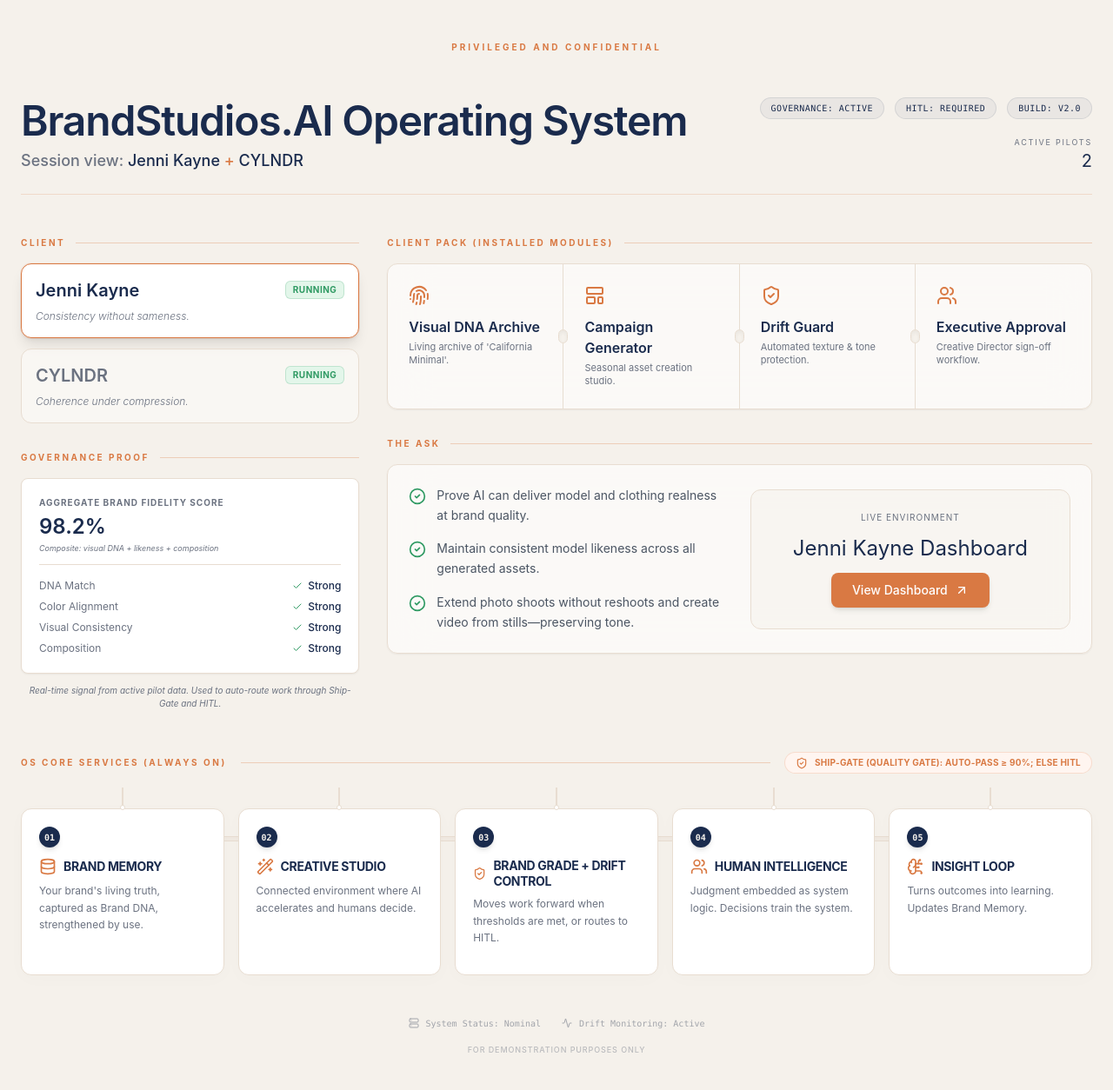
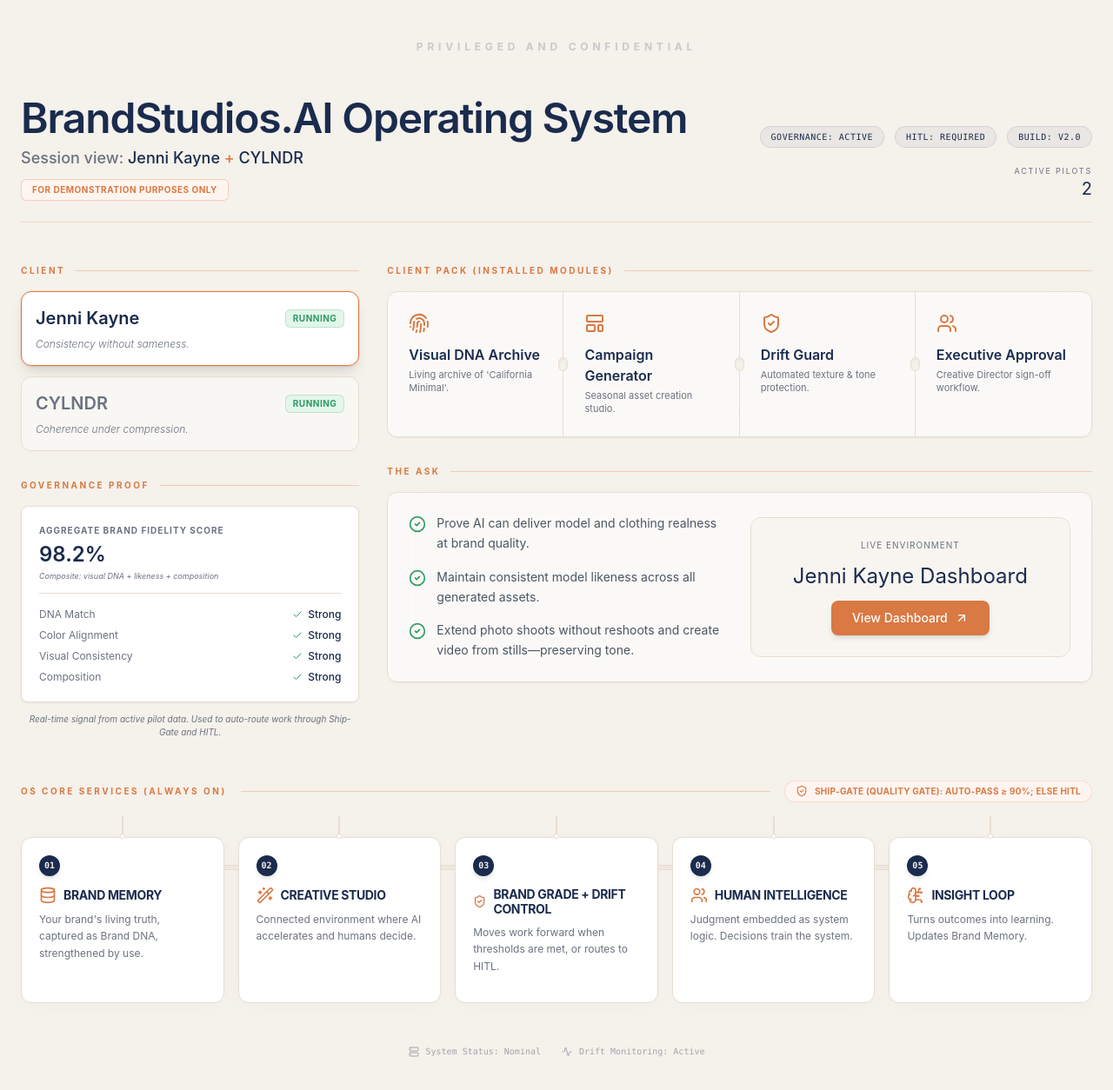
Before and after one commit to timothysepulvado/brandstudiosai_Brand_intil_slide, a Next.js app: page / in a window 1280 px wide. Shown: the top 1254 px of the page at 87% size. Built offline with nearby package versions, Linux system fonts and the light colour scheme.

Commit message:
Update disclaimer styling: watermark for P&C, badge for demo notice

```diff
--- a/components/BrandIntelligenceDiagram.jsx
+++ b/components/BrandIntelligenceDiagram.jsx
@@ -197,7 +197,7 @@
       <div className="mx-auto max-w-7xl px-6 py-10 space-y-12">
 
         <div className="text-center mb-2">
-          <span className="text-[10px] uppercase tracking-[0.3em] text-[#D97943] font-bold">Privileged and Confidential</span>
+          <span className="text-[12px] uppercase tracking-[0.4em] text-[#1a2b4d]/20 font-bold">Privileged and Confidential</span>
         </div>
 
         {/* HEADER: OS Console Style */}
@@ -209,6 +209,9 @@
             <p className="text-base md:text-lg text-[#6B7280] font-sans font-medium">
               Session view: <span className="text-[#1a2b4d]">Jenni Kayne</span> <span className="text-[#D97943]">+</span> <span className="text-[#1a2b4d]">CYLNDR</span>
             </p>
+            <div className="mt-2">
+              <span className="inline-block px-3 py-1 rounded-md bg-[#FFF5F0] border border-[#D97943]/30 text-[10px] font-bold uppercase tracking-wider text-[#D97943]">For Demonstration Purposes Only</span>
+            </div>
           </div>
           <div className="flex flex-col items-end gap-3">
             <div className="flex flex-wrap items-center justify-end gap-3 mb-2">
@@ -415,7 +418,6 @@
                 <span className="text-[10px] text-[#6B7280] font-mono">Drift Monitoring: Active</span>
               </div>
             </div>
-            <span className="text-[9px] uppercase tracking-widest text-[#6B7280]/70 font-medium">For Demonstration Purposes Only</span>
           </div>
         </div>
 
```
